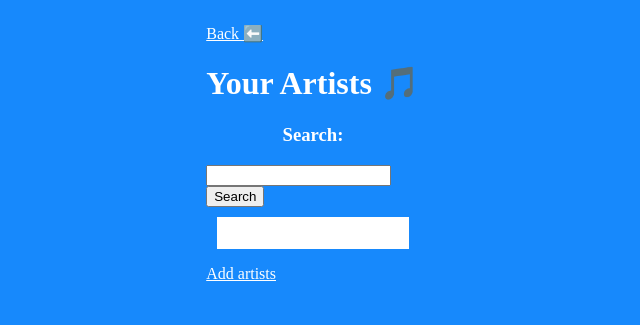
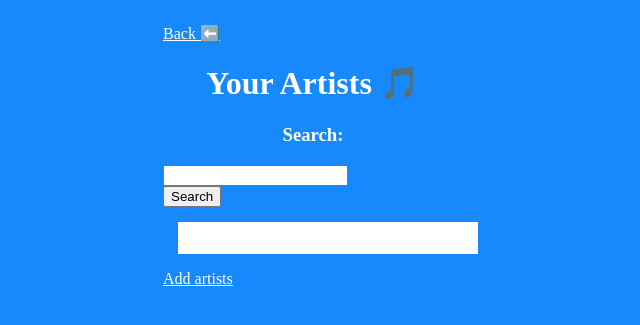
Before and after one commit to tatefrost/Stalk-Star, a Flask app: page /artists/1 in a window 1280 px wide. Shown: the top 325 px of the page, without its empty margins (327-967 px from the left). Run offline with Flask 2, Linux system fonts and the light colour scheme; the visitor is signed in with stand-in values (Sample User, id 1); data comes from the database, SQL or seed files in the repository; data that the repository does not hold is empty.

Commit message:
updated artist list viewing window max height and width

```diff
--- a/static/css/stalk-star.css
+++ b/static/css/stalk-star.css
@@ -38,5 +38,8 @@ a {
 }
 
 #artists_list {
-  max-height: 2000px;
+  max-height: 1000px;
+  width: 300px;
+  display: flex;
+  justify-content: center;
 }
```
